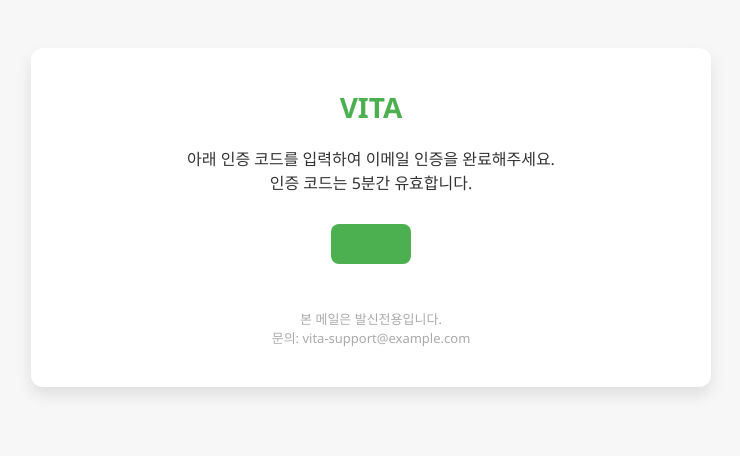
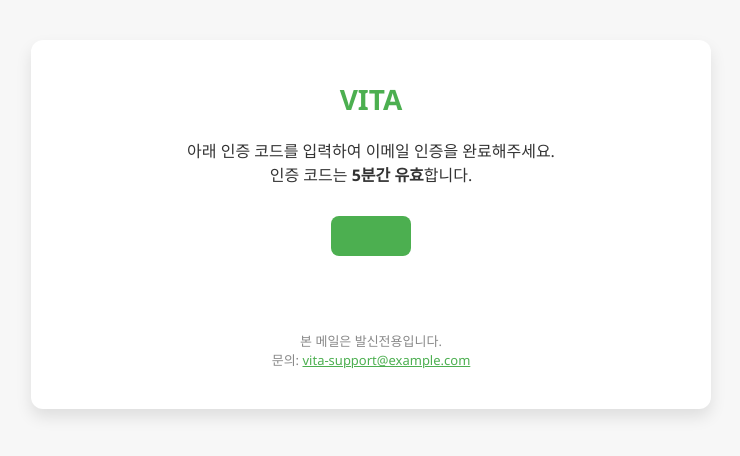
Before and after one commit to oppaho03/ICT_Team_Project_API, a Django app: template templates/email.html in a window 1280 px wide. Shown: the top 456 px of the page, without its empty margins (269-1009 px from the left). Run offline with Django 5.2, Linux system fonts and the light colour scheme; the template is opened without the code that fills it, so the values that code supplies are empty.

Commit message:
commit with smtp test1

```diff
--- a/templates/email.html
+++ b/templates/email.html
@@ -8,6 +8,7 @@
       font-family: "Segoe UI", Roboto, "Helvetica Neue", Arial, sans-serif;
       background-color: #f7f7f7;
       padding: 40px;
+      margin: 0;
     }
 
     .container {
@@ -34,36 +35,51 @@
     }
 
     .code-box {
-      font-size: 32px;
+      font-size: 36px;
       font-weight: bold;
       color: #ffffff;
       background-color: #4CAF50;
       padding: 20px 40px;
       border-radius: 8px;
       display: inline-block;
-      letter-spacing: 5px;
+      letter-spacing: 6px;
+      margin-bottom: 30px;
     }
 
     .footer {
       margin-top: 40px;
       font-size: 13px;
-      color: #aaa;
+      color: #888;
+    }
+
+    @media (prefers-color-scheme: dark) {
+      body {
+        background-color: #1e1e1e;
+      }
+      .container {
+        background-color: #2c2c2c;
+        box-shadow: none;
+      }
+      .message, .footer {
+        color: #ddd;
+      }
     }
   </style>
 </head>
 <body>
   <div class="container">
     <div class="logo">VITA</div>
+
     <div class="message">
       아래 인증 코드를 입력하여 이메일 인증을 완료해주세요.<br>
-      인증 코드는 5분간 유효합니다.
+      인증 코드는 <b>5분간 유효</b>합니다.
     </div>
 
     <div class="code-box">{{ code }}</div>
 
     <div class="footer">
       본 메일은 발신전용입니다.<br>
-      문의: vita-support@example.com
+      문의: <a href="mailto:vita-support@example.com" style="color:#4CAF50;">vita-support@example.com</a>
     </div>
   </div>
 </body>
```
